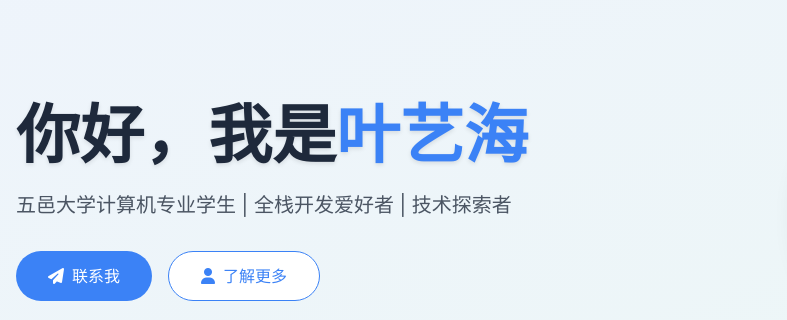
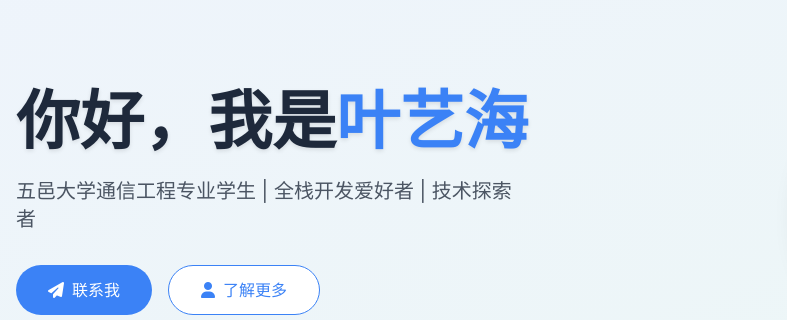
Before and after one commit to YYH-123321/yha, a plain HTML site: page index.html in a window 1280 px wide. Shown: the part 90-410 px from the top of the page, 0-787 px from the left. Drawn offline with nearby package versions, Linux system fonts and the light colour scheme.

Commit message:
Update index.html

```diff
--- a/index.html
+++ b/index.html
@@ -142,7 +142,7 @@
             你好，我是<span class="text-primary">叶艺海</span>
           </h1>
           <p class="text-lg md:text-xl text-gray-600 mb-8 max-w-lg">
-            五邑大学计算机专业学生 | 全栈开发爱好者 | 技术探索者
+            五邑大学通信工程专业学生 | 全栈开发爱好者 | 技术探索者
           </p>
           <div class="flex flex-wrap gap-4">
             <a href="#contact" class="bg-primary hover:bg-primary/90 text-white px-8 py-3 rounded-full transition-all duration-200 transform hover:scale-105 flex items-center">
```
